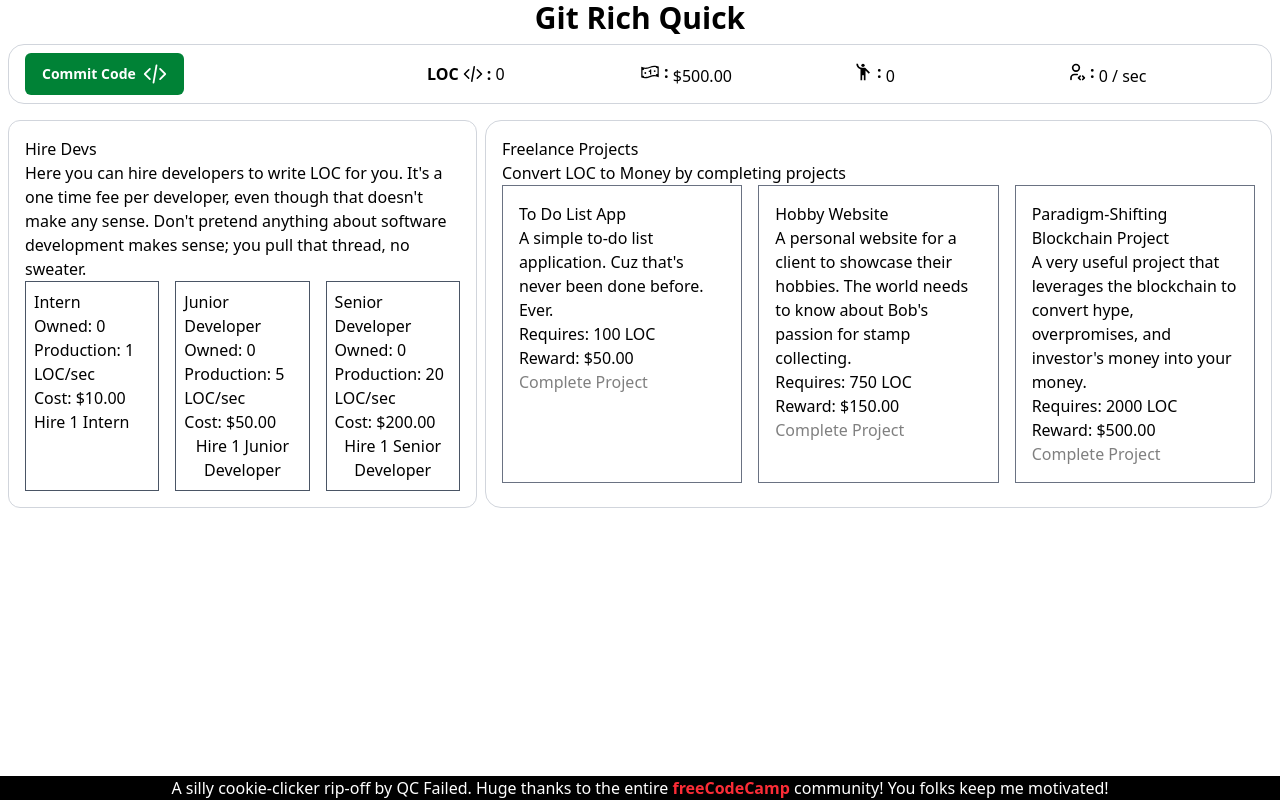
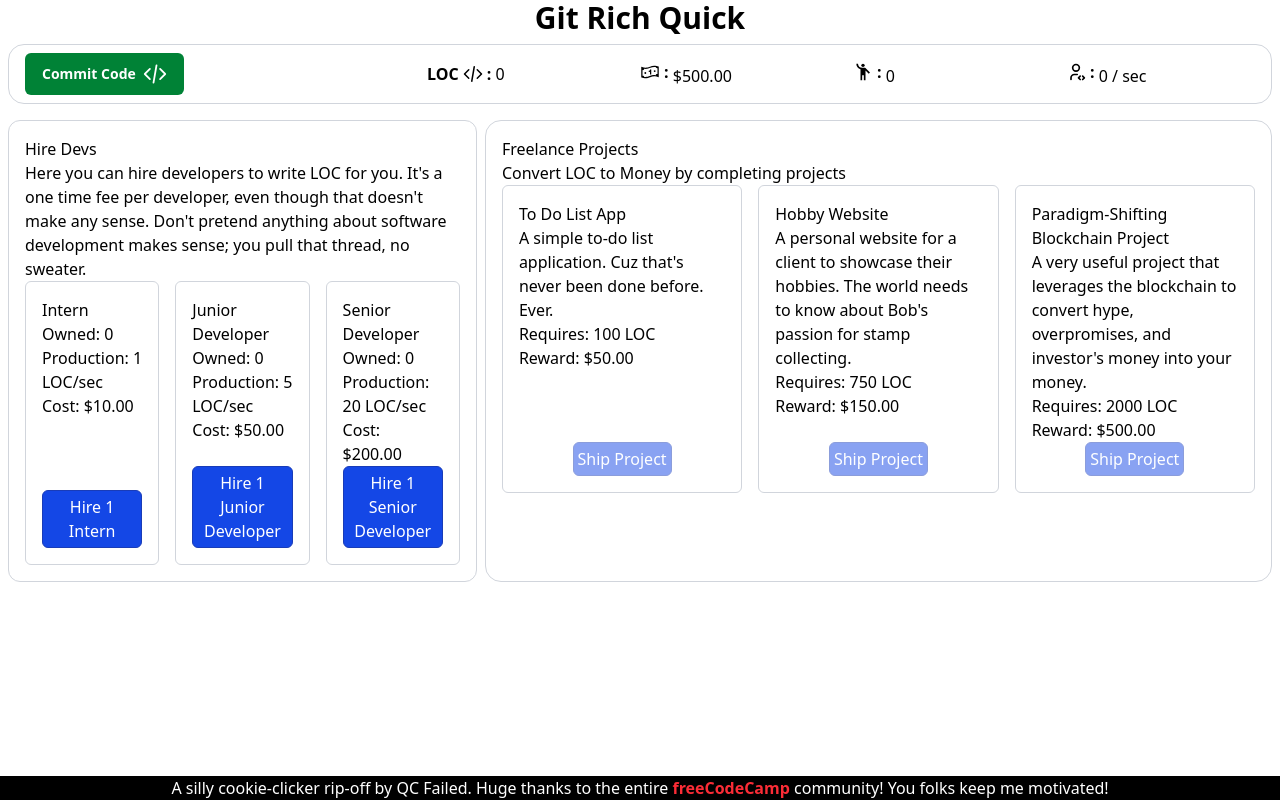
Before and after one commit to BDubDesigns/git-rich-quick, a React (Vite) app in the folder client/: page / in a window 1280 px wide. Built offline with nearby package versions, Linux system fonts and the light colour scheme.

Commit message:
feat: Introduce ActionButton component and replace button elements in Projects and Shop with it

```diff
--- /dev/null
+++ b/client/src/components/ActionButton.jsx
@@ -0,0 +1,17 @@
+export function ActionButton({ onClick, disabled, children }) {
+  return (
+    <div className="flex justify-center w-full mt-auto">
+      <button
+        onClick={onClick}
+        disabled={disabled}
+        className={`${
+          disabled
+            ? "opacity-50 cursor-not-allowed"
+            : "opacity-100 cursor-pointer"
+        } p-1 border border-blue-800 rounded-md bg-blue-700 text-white hover:bg-blue-500 transition duration-150 ease-in-out`}
+      >
+        {children}
+      </button>
+    </div>
+  );
+}
--- a/client/src/components/ClickButton.jsx
+++ b/client/src/components/ClickButton.jsx
@@ -27,6 +27,8 @@ export function ClickButton() {
     // Store these values in state
     setTransformOrigin(`${x - rect.left}px ${y - rect.top}px`);
     setBounceKey(bounceKey + 1);
+
+    // Dispatch the WRITE_CODE action
     dispatch({ type: "WRITE_CODE" });
   };
 
--- a/client/src/components/Projects.jsx
+++ b/client/src/components/Projects.jsx
@@ -3,6 +3,7 @@ import {
   FREELANCE_PROJECTS_CONFIG,
 } from "../context/GameContext";
 import { formatMoney } from "../utils/currency.js";
+import { ActionButton } from "./ActionButton.jsx";
 
 export function Projects() {
   const { state, dispatch } = useGameContext();
@@ -24,22 +25,20 @@ export function Projects() {
             const canComplete = state.linesOfCode >= project.loc;
 
             return (
-              <div key={projectKey} className="border border-gray-500 p-4">
+              <div
+                key={projectKey}
+                className="border rounded-md border-gray-300 p-4 flex flex-col"
+              >
                 <h3>{project.name}</h3>
                 <p>{project.description}</p>
                 <p>Requires: {project.loc} LOC</p>
                 <p>Reward: ${formatMoney(project.reward)}</p>
-                <button
+                <ActionButton
                   onClick={() => handleCompleteProject(projectKey)}
                   disabled={!canComplete}
-                  className={`${
-                    canComplete
-                      ? "opacity-100 cursor-pointer"
-                      : "opacity-50 cursor-not-allowed"
-                  }`}
                 >
-                  Complete Project
-                </button>
+                  Ship Project
+                </ActionButton>
               </div>
             );
           }
--- a/client/src/components/Shop.jsx
+++ b/client/src/components/Shop.jsx
@@ -1,5 +1,6 @@
 import { useGameContext, EMPLOYEE_CONFIGS } from "../context/GameContext";
 import { formatMoney } from "../utils/currency.js";
+import { ActionButton } from "./ActionButton.jsx";
 
 export function Shop() {
   const { state, dispatch } = useGameContext();
@@ -29,22 +30,20 @@ export function Shop() {
           const canAfford = state.money >= currentCost;
 
           return (
-            <div key={employeeType} className="border border-gray-600 p-2">
+            <div
+              key={employeeType}
+              className="border rounded-md border-gray-300 p-4 flex flex-col"
+            >
               <h3>{config.name}</h3>
               <p>Owned: {employee.count}</p>
               <p>Production: {config.locPerSecond} LOC/sec</p>
               <p>Cost: ${formatMoney(currentCost)}</p>
-              <button
+              <ActionButton
                 onClick={() => handleBuyEmployee(employeeType)}
                 disabled={!canAfford}
-                className={`${
-                  canAfford
-                    ? "opacity-100 cursor-pointer"
-                    : "opacity-50 cursor-not-allowed"
-                }`}
               >
                 Hire 1 {config.name}
-              </button>
+              </ActionButton>
             </div>
           );
         })}
```
Also changed, not shown: 1 other file (tests, documents, lock files or other folders).
